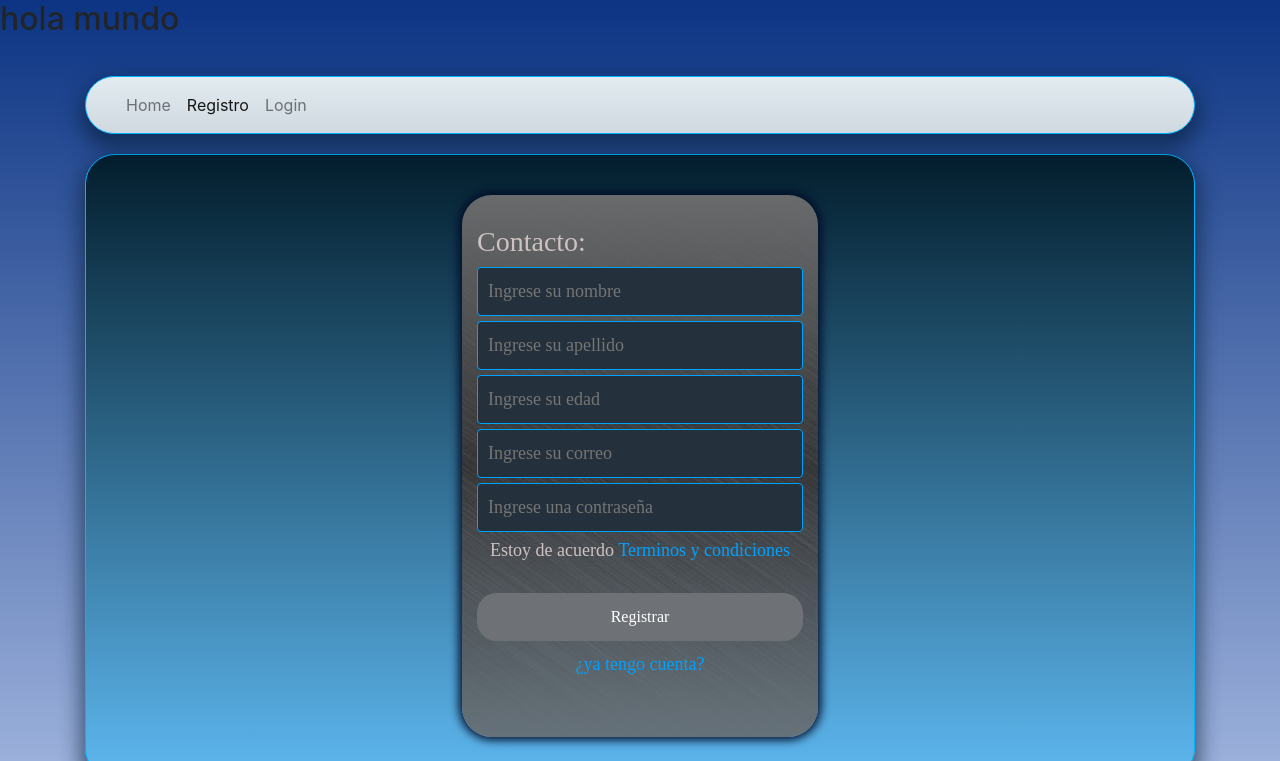
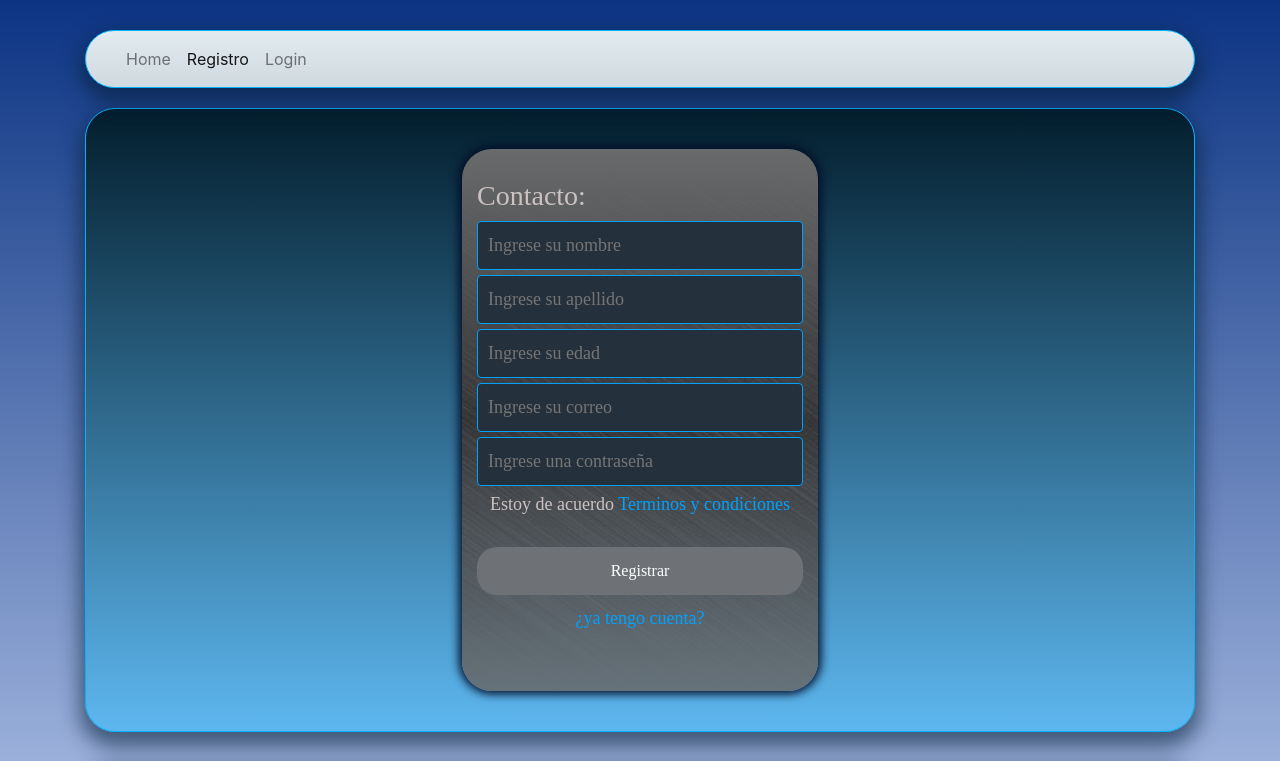
Before and after one commit to Goliat86/ProyectoIbero2, a plain HTML site: page Registro.html in a window 1280 px wide. Shown: the top 761 px of the page. Drawn offline with nearby package versions, Linux system fonts and the light colour scheme.

Commit message:
se eliminaron los hola mundo

```diff
--- a/Registro.html
+++ b/Registro.html
@@ -12,7 +12,7 @@
     <title>Index</title>
 </head>
 <body class="fondo">
-<h2>hola mundo</h2>
+
     <div class="container">
         <div class="row">
             <div class="col-12 col-sm-12 col-md-12 col-lg-12 col-xl-12 ">
```
Also changed, not shown: login.html (+1 -1 lines).
